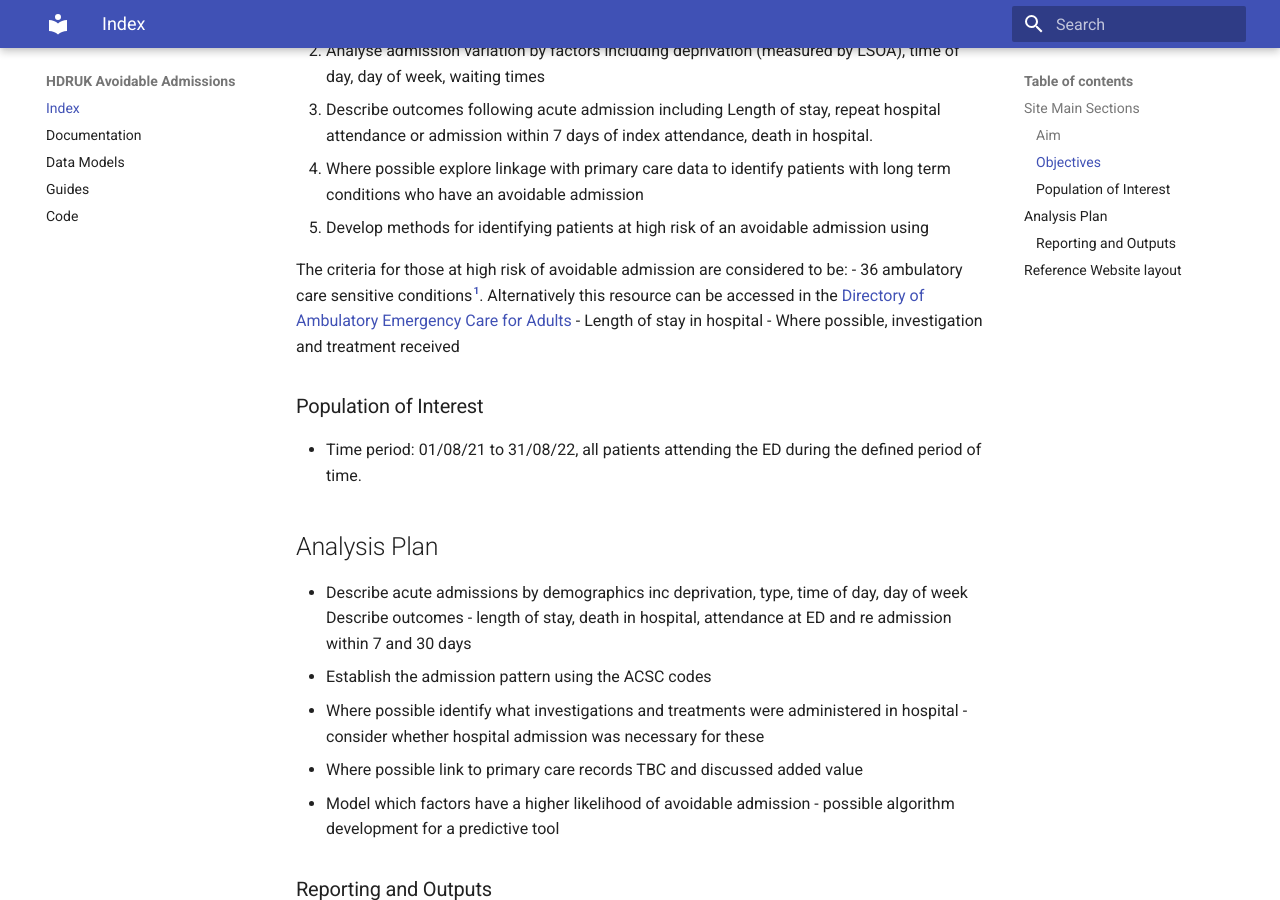
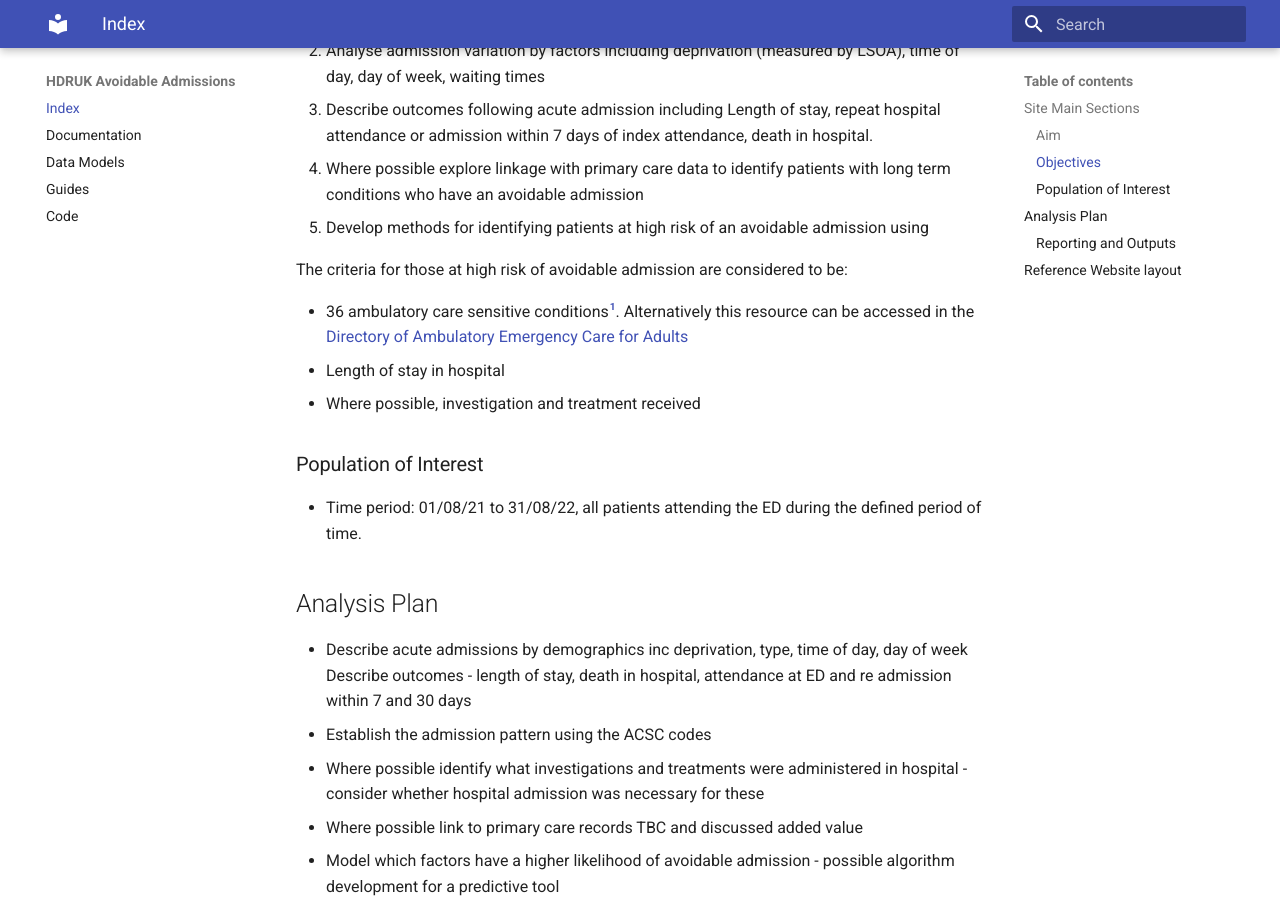
Before and after one commit to MattStammers/hdruk_avoidable_admissions_collaboration_docs, an MkDocs documentation site: the page built from docs/index.md, in a window 1280 px wide and 900 px high, scrolled down 803 px. Built offline with MkDocs 1.6.1 and Material for MkDocs 9.7.7, drawn with Linux system fonts in a browser that asks for light colours.

Commit message:
a decent start

```diff
--- a/docs/index.md
+++ b/docs/index.md
@@ -23,10 +23,11 @@ To understand variation across the country in acute hospital admissions and expl
 5.       Develop methods for identifying patients at high risk of an avoidable admission using
 
 The criteria for those at high risk of avoidable admission are considered to be:
-- 36 ambulatory care sensitive conditions[^1]. Alternatively this resource can be accessed in the [Directory of Ambulatory
+
+* 36 ambulatory care sensitive conditions[^1]. Alternatively this resource can be accessed in the [Directory of Ambulatory
 Emergency Care for Adults](https://www.ambulatoryemergencycare.org.uk/uploads/files/1/AEC-Directory%206th%20edition%20February%202018.pdf)
-- Length of stay in hospital
-- Where possible, investigation and treatment received
+* Length of stay in hospital
+* Where possible, investigation and treatment received
 
 ### Population of Interest
 
```
Also changed, not shown: 1 other file.
